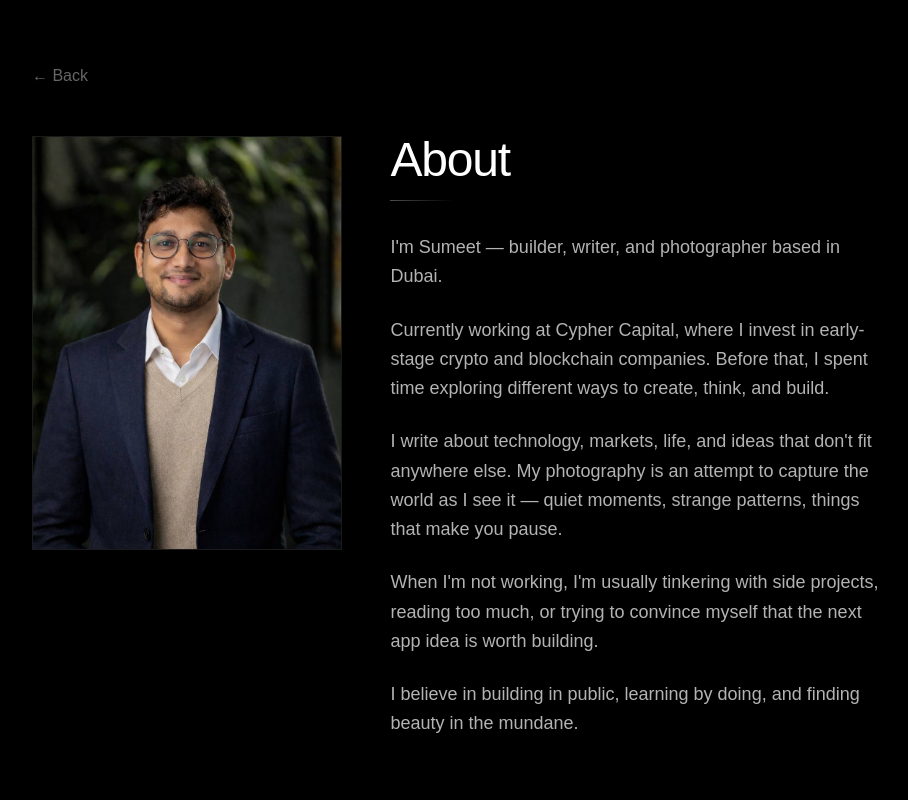
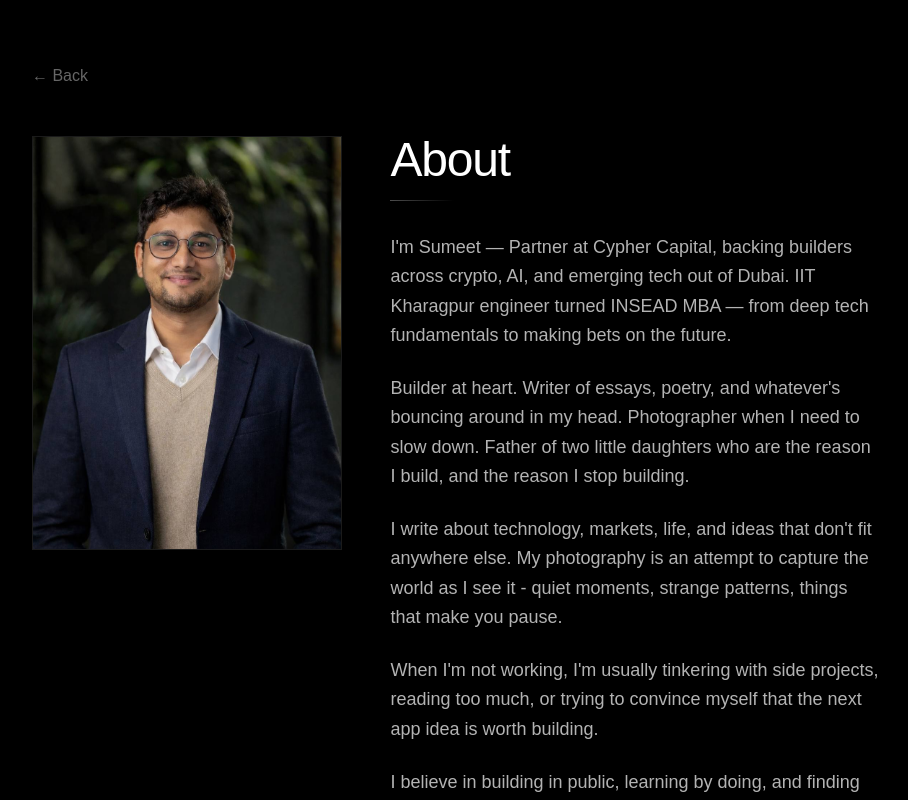
Before and after one commit to sumsur29/sumsur-portfolio, a Next.js app: page /about in a window 1280 px wide. Shown: the top 800 px of the page, without its empty margins (184-1092 px from the left). Built offline with nearby package versions, Linux system fonts and the light colour scheme.

Commit message:
Update About section with new bio

```diff
--- a/app/about/page.tsx
+++ b/app/about/page.tsx
@@ -33,23 +33,19 @@ export default function About() {
 
             <div className="space-y-6 text-white/70 font-light leading-relaxed text-lg">
               <p>
-                I'm Sumeet — builder, writer, and photographer based in Dubai.
+                I'm Sumeet — Partner at Cypher Capital, backing builders across crypto, AI, and emerging tech out of Dubai. IIT Kharagpur engineer turned INSEAD MBA — from deep tech fundamentals to making bets on the future.
               </p>
 
               <p>
-                Currently working at Cypher Capital, where I invest in early-stage crypto and blockchain companies.
-                Before that, I spent time exploring different ways to create, think, and build.
+                Builder at heart. Writer of essays, poetry, and whatever's bouncing around in my head. Photographer when I need to slow down. Father of two little daughters who are the reason I build, and the reason I stop building.
               </p>
 
               <p>
-                I write about technology, markets, life, and ideas that don't fit anywhere else.
-                My photography is an attempt to capture the world as I see it — quiet moments, strange patterns,
-                things that make you pause.
+                I write about technology, markets, life, and ideas that don't fit anywhere else. My photography is an attempt to capture the world as I see it - quiet moments, strange patterns, things that make you pause.
               </p>
 
               <p>
-                When I'm not working, I'm usually tinkering with side projects, reading too much,
-                or trying to convince myself that the next app idea is worth building.
+                When I'm not working, I'm usually tinkering with side projects, reading too much, or trying to convince myself that the next app idea is worth building.
               </p>
 
               <p>
```
